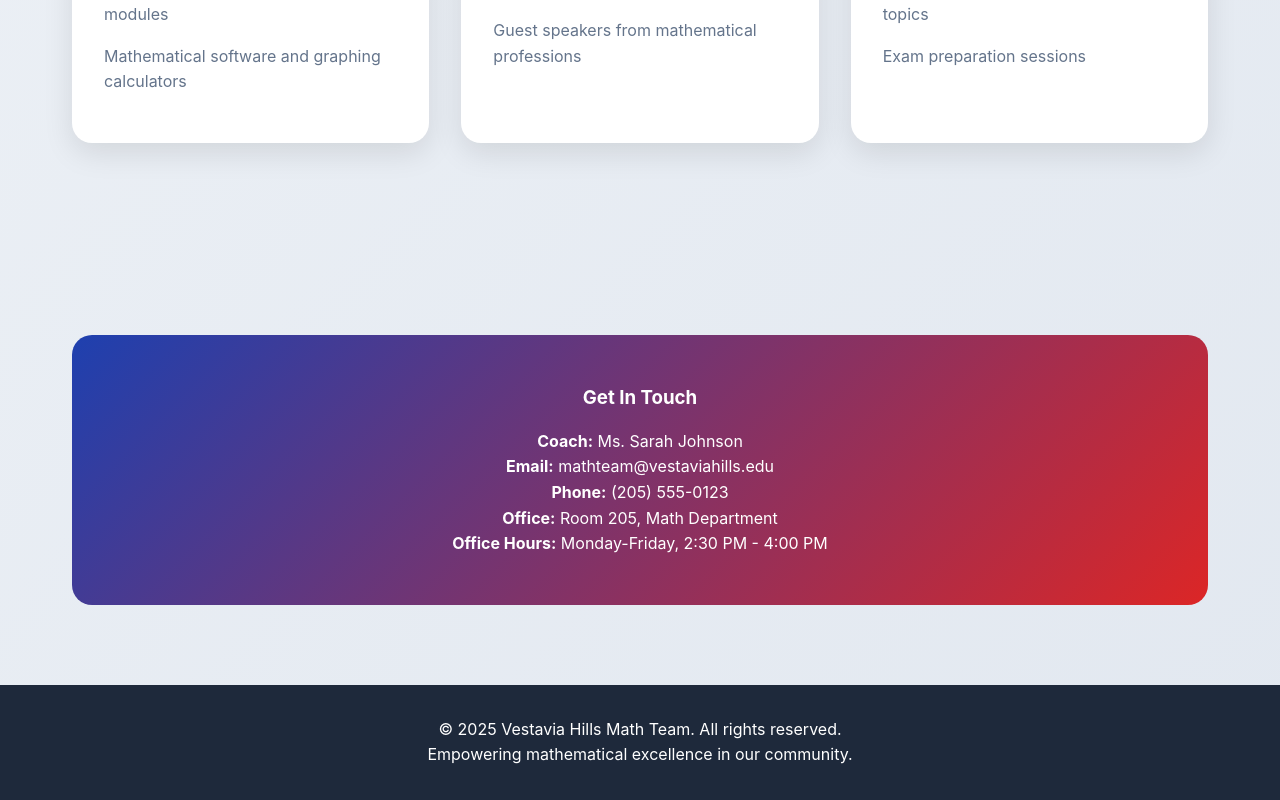
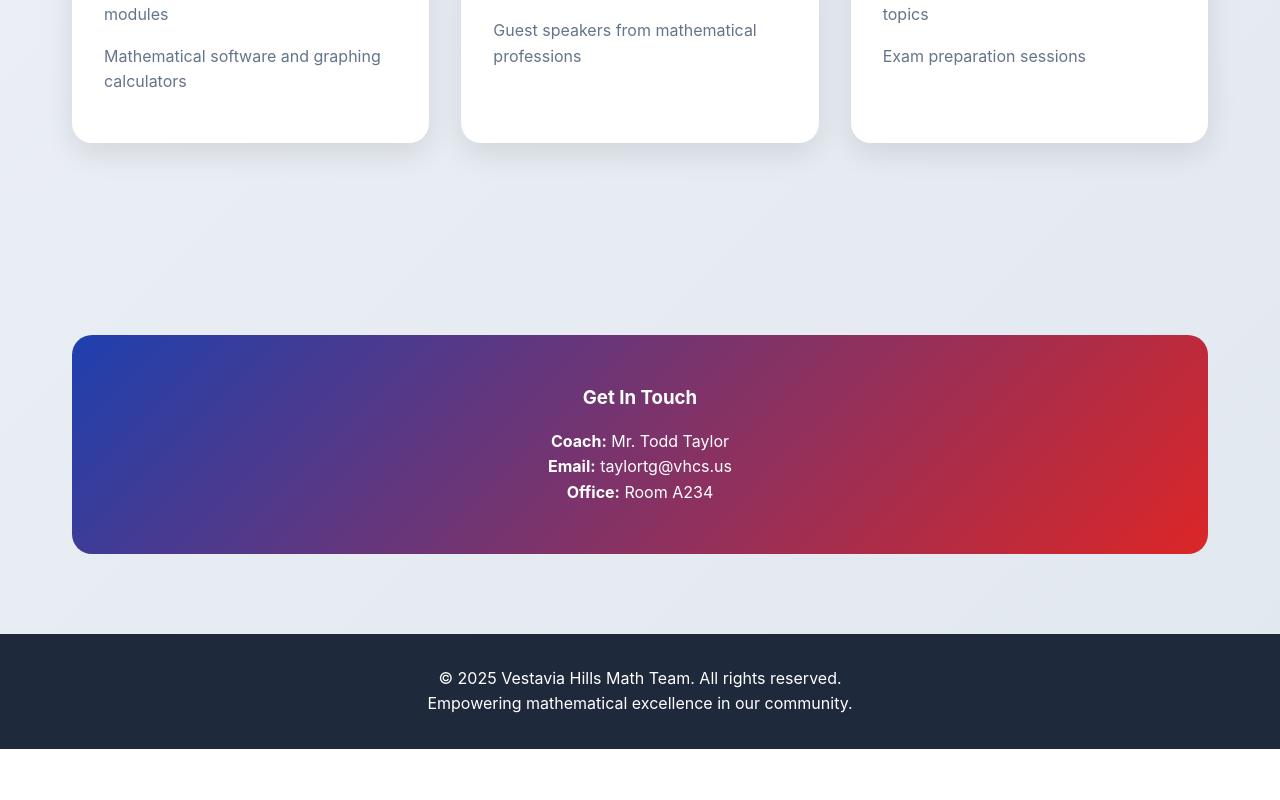
Before and after one commit to Significant36/vestavia_math_team, a Next.js app: page / in a window 1280 px wide. Shown: the part 3372-4172 px from the top of the page. After the commit the page ends 4121 px from the top, so only its background shows below. Built offline with nearby package versions, Linux system fonts and the light colour scheme.

Commit message:
update contact

```diff
--- a/components/Contact.js
+++ b/components/Contact.js
@@ -3,11 +3,9 @@ export default function Contact() {
       <section id="contact" className="section">
         <div className="contact-info">
           <h3>Get In Touch</h3>
-          <p><strong>Coach:</strong> Ms. Sarah Johnson</p>
-          <p><strong>Email:</strong> mathteam@vestaviahills.edu</p>
-          <p><strong>Phone:</strong> (205) 555-0123</p>
-          <p><strong>Office:</strong> Room 205, Math Department</p>
-          <p><strong>Office Hours:</strong> Monday-Friday, 2:30 PM - 4:00 PM</p>
+          <p><strong>Coach:</strong> Mr. Todd Taylor</p>
+          <p><strong>Email:</strong> taylortg@vhcs.us </p>
+          <p><strong>Office:</strong> Room A234</p>
         </div>
       </section>
     )
```
